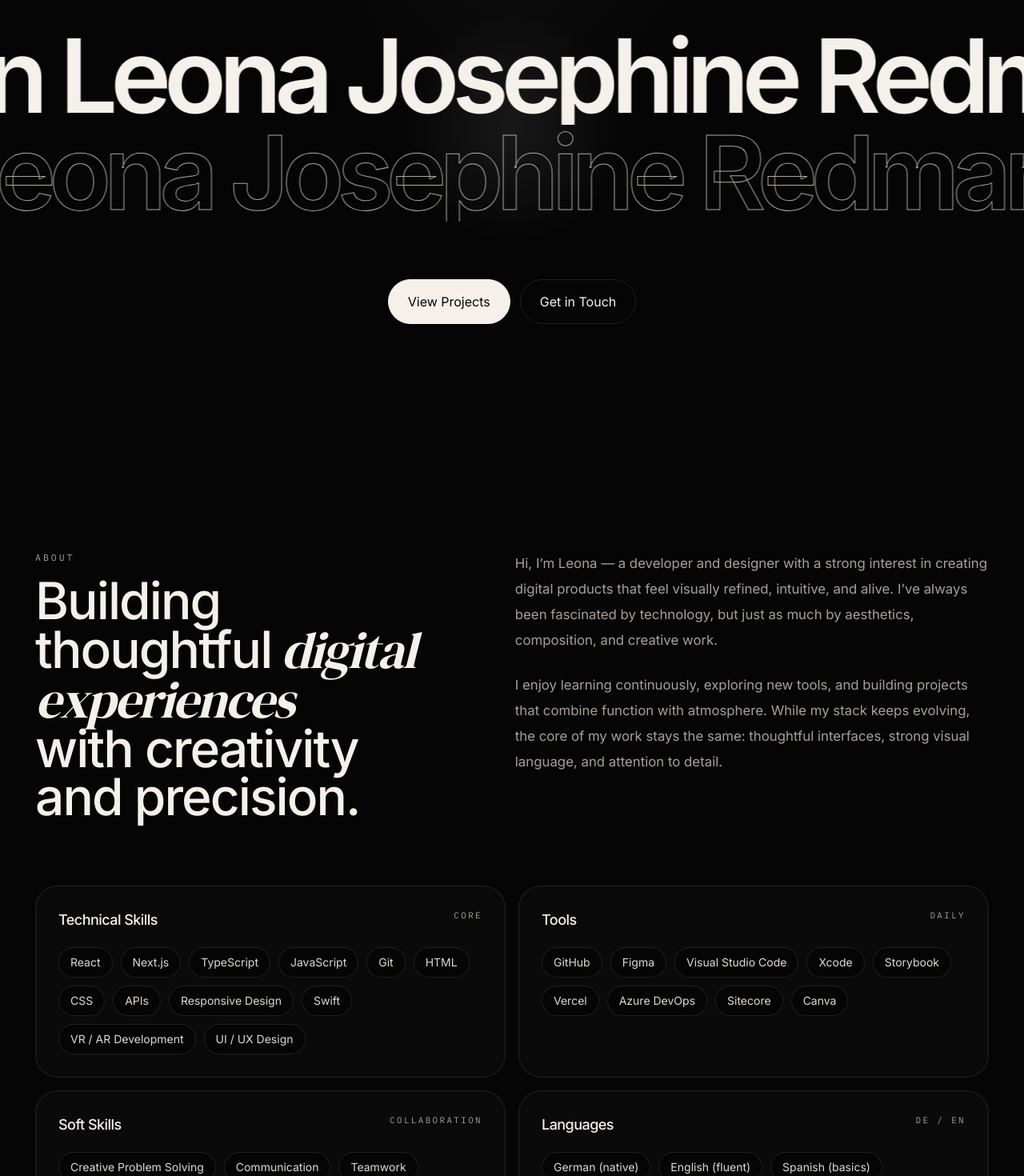
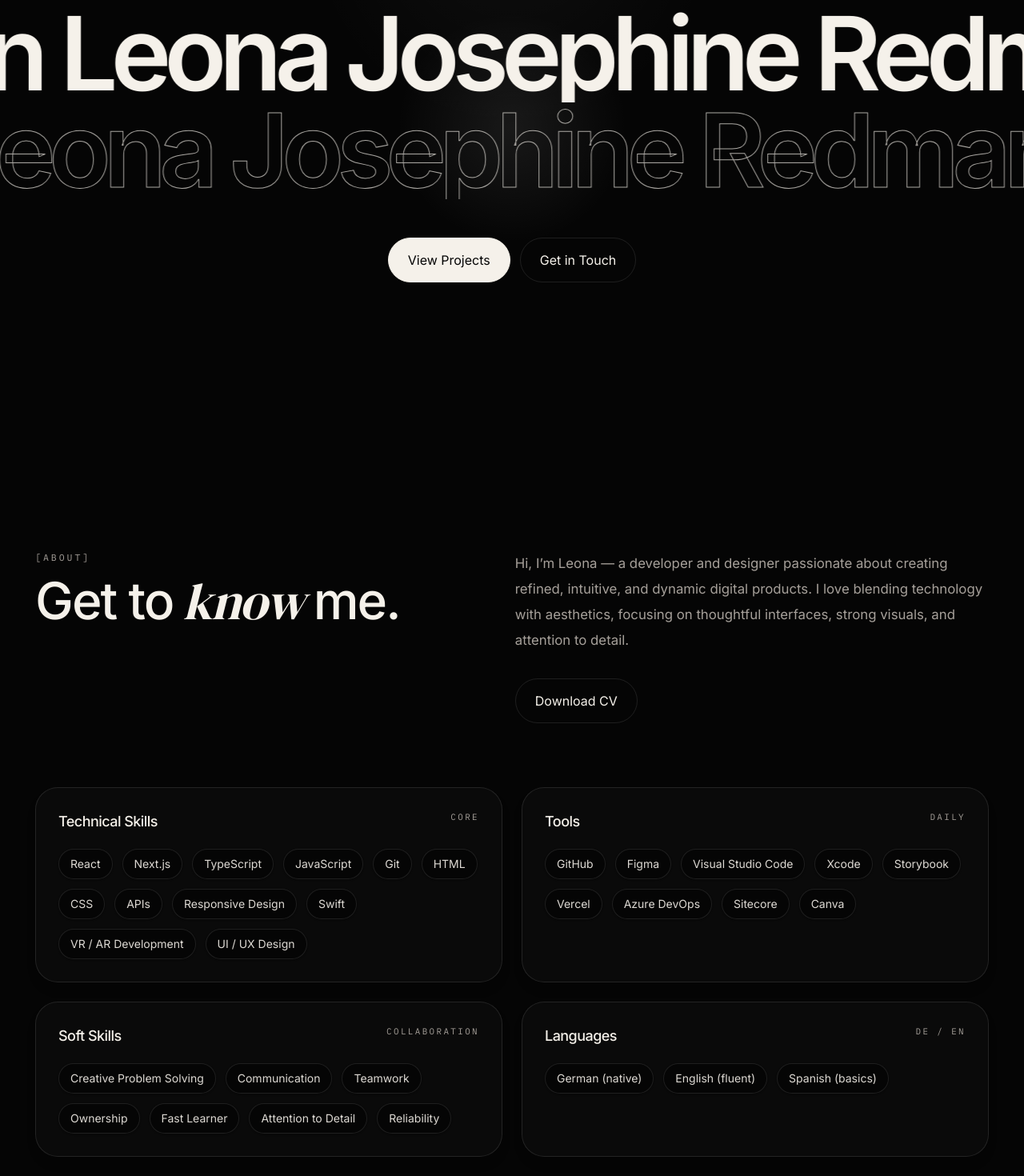
Before and after one commit to leonajosephine/modern-portfolio, a Next.js app: page / in a window 1280 px wide. Shown: the part 240-1710 px from the top of the page at 80% size. Built offline with nearby package versions, Linux system fonts and the light colour scheme.

Commit message:
feat(sections): update styling

```diff
--- a/components/sections/About.tsx
+++ b/components/sections/About.tsx
@@ -1,6 +1,7 @@
 "use client";
 
 import { motion } from "framer-motion";
+import { Button } from "../ui/button";
 
 const skillGroups = [
   {
@@ -72,14 +73,13 @@ export default function About() {
             className="max-w-[32rem]"
           >
             <p className="font-mono text-[0.72rem] uppercase tracking-[0.26em] text-muted-foreground">
-              About
+              [About]
             </p>
 
             <h2 className="mt-4 text-[clamp(2.4rem,5vw,5.5rem)] font-medium leading-[0.95] text-foreground">
-              Building thoughtful
-              <span className="font-serif italic"> digital experiences</span>
-              <br />
-              with creativity and precision.
+              Get to
+              <span className="font-serif italic"> know </span>
+               me.
             </h2>
           </motion.div>
 
@@ -91,34 +91,36 @@ export default function About() {
             className="max-w-[46rem]"
           >
             <div className="space-y-6 text-base leading-8 text-muted-foreground sm:text-[1.05rem]">
-              <p>
-                Hi, I’m Leona — a developer and designer with a strong interest
-                in creating digital products that feel visually refined,
-                intuitive, and alive. I’ve always been fascinated by technology,
-                but just as much by aesthetics, composition, and creative work.
-              </p>
+                <p>
+                Hi, I’m Leona — a developer and designer passionate about creating refined, intuitive,
+                and dynamic digital products.
+                I love blending technology with aesthetics, focusing on
+                thoughtful interfaces, strong visuals, and attention to detail.
+                </p>
+            </div>
+            <Button
+              variant="secondary"
+              size="lg"
+              className="mt-8"
+            >
+              Download CV
+            </Button>
 
-              <p>
-                I enjoy learning continuously, exploring new tools, and building
-                projects that combine function with atmosphere. While my stack
-                keeps evolving, the core of my work stays the same: thoughtful
-                interfaces, strong visual language, and attention to detail.
-              </p>
-            </div>
           </motion.div>
         </div>
 
+        {/* Skill Groups */}
         <motion.div
           initial={{ opacity: 0, y: 28 }}
           whileInView={{ opacity: 1, y: 0 }}
           viewport={{ once: true, amount: 0.15 }}
           transition={{ duration: 0.7, delay: 0.05 }}
-          className="mt-14 grid gap-4 sm:mt-16 lg:mt-20 lg:grid-cols-2"
+          className="mt-14 grid gap-6 sm:mt-16 lg:mt-20 lg:grid-cols-2"
         >
           {skillGroups.map((group) => (
             <div
               key={group.title}
-              className="rounded-[1.75rem] border border-border bg-card/70 p-6 backdrop-blur-sm sm:p-7"
+              className="rounded-[1.75rem] border border-border bg-card/70 p-6 backdrop-blur-md shadow-lg transition-transform hover:scale-[1.02] sm:p-7"
             >
               <div className="flex items-start justify-between gap-4">
                 <h3 className="text-lg font-medium text-foreground">
@@ -129,11 +131,11 @@ export default function About() {
                 </span>
               </div>
 
-              <div className="mt-5 flex flex-wrap gap-2.5">
+              <div className="mt-5 flex flex-wrap gap-3">
                 {group.items.map((item) => (
                   <span
                     key={item}
-                    className="inline-flex items-center rounded-full border border-border bg-background/70 px-3.5 py-2 text-sm text-foreground/90"
+                    className="inline-flex items-center rounded-full border border-border bg-background/70 px-3.5 py-2 text-sm text-foreground/90 shadow-sm transition hover:bg-accent hover:text-background"
                   >
                     {item}
                   </span>
--- a/components/sections/Contact.tsx
+++ b/components/sections/Contact.tsx
@@ -1,8 +1,26 @@
 "use client";
 
-import { useCallback } from "react";
+import { useCallback, useRef, useState, useEffect } from "react";
+import { motion } from "framer-motion";
+import { Mail, Phone, Flower } from "lucide-react";
+import { Button } from "@/components/ui/button"; // Assuming Button is imported from a local file
 
 export default function Contact() {
+  const ref = useRef<HTMLDivElement>(null);
+  const [isInView, setIsInView] = useState(false);
+
+  // Intersection Observer logic
+  useEffect(() => {
+    const observer = new IntersectionObserver(
+      ([entry]) => setIsInView(entry.isIntersecting),
+      { threshold: 0.3 }
+    );
+    if (ref.current) observer.observe(ref.current);
+    return () => {
+      if (ref.current) observer.unobserve(ref.current);
+    };
+  }, []);
+
   const onContact = useCallback(() => {
     const email = "leona.redmann@gmx.net";
     const subject = "Portfolio Inquiry";
@@ -14,9 +32,16 @@ export default function Contact() {
     <section
       id="contact"
       className="px-5 py-20 sm:px-6 sm:py-24 lg:py-32"
+      ref={ref}
     >
       <div className="container">
-        <div className="mx-auto max-w-[720px] text-center">
+        <motion.div
+          initial={{ opacity: 0, y: 30 }}
+          animate={isInView ? { opacity: 1, y: 0 } : {}}
+          transition={{ duration: 0.6 }}
+          className="mx-auto max-w-[720px] text-center"
+        >
+          {/* Section Title */}
           <p className="font-mono text-[0.72rem] uppercase tracking-[0.26em] text-muted-foreground">
             Contact
           </p>
@@ -31,23 +56,60 @@ export default function Contact() {
             I’m always open to new ideas, collaborations and creative challenges.
           </p>
 
-          <div className="mt-10">
-            <button
-              onClick={onContact}
-              className="
-                inline-flex items-center justify-center
-                rounded-full border border-border
-                bg-card px-8 py-3
-                text-sm font-medium text-foreground
-                transition
-                hover:bg-muted hover:border-white/15
-                focus-visible:outline-none focus-visible:ring-2 focus-visible:ring-ring focus-visible:ring-offset-2 focus-visible:ring-offset-background
-              "
+          {/* Buttons */}
+          <div className="mt-10 flex flex-col sm:flex-row gap-6 justify-center items-center">
+            {/* Email Button */}
+            <motion.div
+              initial={{ opacity: 0, y: 20 }}
+              animate={isInView ? { opacity: 1, y: 0 } : {}}
+              transition={{ delay: 0.2, duration: 0.6 }}
             >
-              Get in touch
-            </button>
+              <Button
+                variant="primary"
+                size="lg"
+                onClick={onContact}
+                className="inline-flex items-center gap-2"
+              >
+                <Mail size={20} />
+                leona.redmann@gmx.net
+              </Button>
+            </motion.div>
+
+            {/* Phone Button */}
+            <motion.div
+              initial={{ opacity: 0, y: 20 }}
+              animate={isInView ? { opacity: 1, y: 0 } : {}}
+              transition={{ delay: 0.3, duration: 0.6 }}
+            >
+              <Button
+                variant="secondary"
+                size="lg"
+                className="inline-flex items-center gap-2"
+              >
+                <Phone size={20} />
+                +49 173 158 32 46
+              </Button>
+            </motion.div>
           </div>
-        </div>
+
+          {/* LinkedIn */}
+          <motion.div
+            initial={{ opacity: 0 }}
+            animate={isInView ? { opacity: 1 } : {}}
+            transition={{ delay: 0.4, duration: 0.6 }}
+            className="mt-8"
+          >
+            <a
+              href="https://linkedin.com"
+              target="_blank"
+              rel="noopener noreferrer"
+              className="inline-flex items-center gap-2 text-foreground/60 hover:text-foreground transition-colors"
+            >
+              <Flower size={20} />
+              Connect on LinkedIn
+            </a>
+          </motion.div>
+        </motion.div>
       </div>
     </section>
   );
--- a/components/sections/Hero.tsx
+++ b/components/sections/Hero.tsx
@@ -37,11 +37,11 @@ export default function Hero() {
       />
 
       <div className="container relative z-10 flex flex-col items-center text-center">
-        <p className="mb-20 text-[0.7rem] uppercase tracking-[0.28em] text-muted-foreground sm:text-xs">
+        <p className="mb-6 text-[0.7rem] uppercase tracking-[0.28em] text-muted-foreground sm:text-xs">
           Creative Developer · UI / UX · Frontend
         </p>
 
-        <div className="w-screen max-w-none mt-6 mb-6">
+        <div className="w-screen max-w-none ">
           <ScrollVelocity
             texts={["Leona Josephine Redmann Leona Josephine Redmann Leona Josephine Redmann Leona Josephine Redmann", "Leona Josephine Redmann Leona Josephine Redmann Leona Josephine Redmann Leona Josephine Redmann Leona Josephine Redmann"]}
             velocity={90}
@@ -51,7 +51,7 @@ export default function Hero() {
 
 
 
-        <div className="mt-20 flex flex-wrap items-center justify-center gap-3 sm:mt-12">
+        <div className="mt-8 flex flex-wrap items-center justify-center gap-3 sm:mt-12">
           <a href="#portfolio">
             <Button variant="primary" size="lg">
               View Projects
--- a/components/sections/Portfolio.tsx
+++ b/components/sections/Portfolio.tsx
@@ -9,7 +9,14 @@ export default function Portfolio() {
   const [openIndex, setOpenIndex] = useState<number | null>(null);
 
   return (
-    <section id="portfolio" className="px-5 py-20 sm:px-6 sm:py-24 lg:py-32">
+    <section
+        id="portfolio"
+        className="px-5 py-20 sm:px-6 sm:py-24 lg:py-32"
+        style={{
+            backgroundColor: "var(--alt-bg)",
+            color: "var(--alt-text)",
+          }}
+        >
       <div className="container">
         <div className="max-w-[52rem]">
           <p className="font-mono text-[0.72rem] uppercase tracking-[0.26em] text-muted-foreground">
--- a/tailwind.config.ts
+++ b/tailwind.config.ts
@@ -2,8 +2,9 @@ import type { Config } from "tailwindcss";
 
 const config: Config = {
   content: [
-    "./app/**/*.{ts,tsx}",
-    "./components/**/*.{ts,tsx}",
+    "./app/**/*.{js,ts,jsx,tsx,mdx}",
+    "./components/**/*.{js,ts,jsx,tsx,mdx}",
+    "./lib/**/*.{js,ts,jsx,tsx,mdx}",
   ],
   theme: {
     extend: {
```
